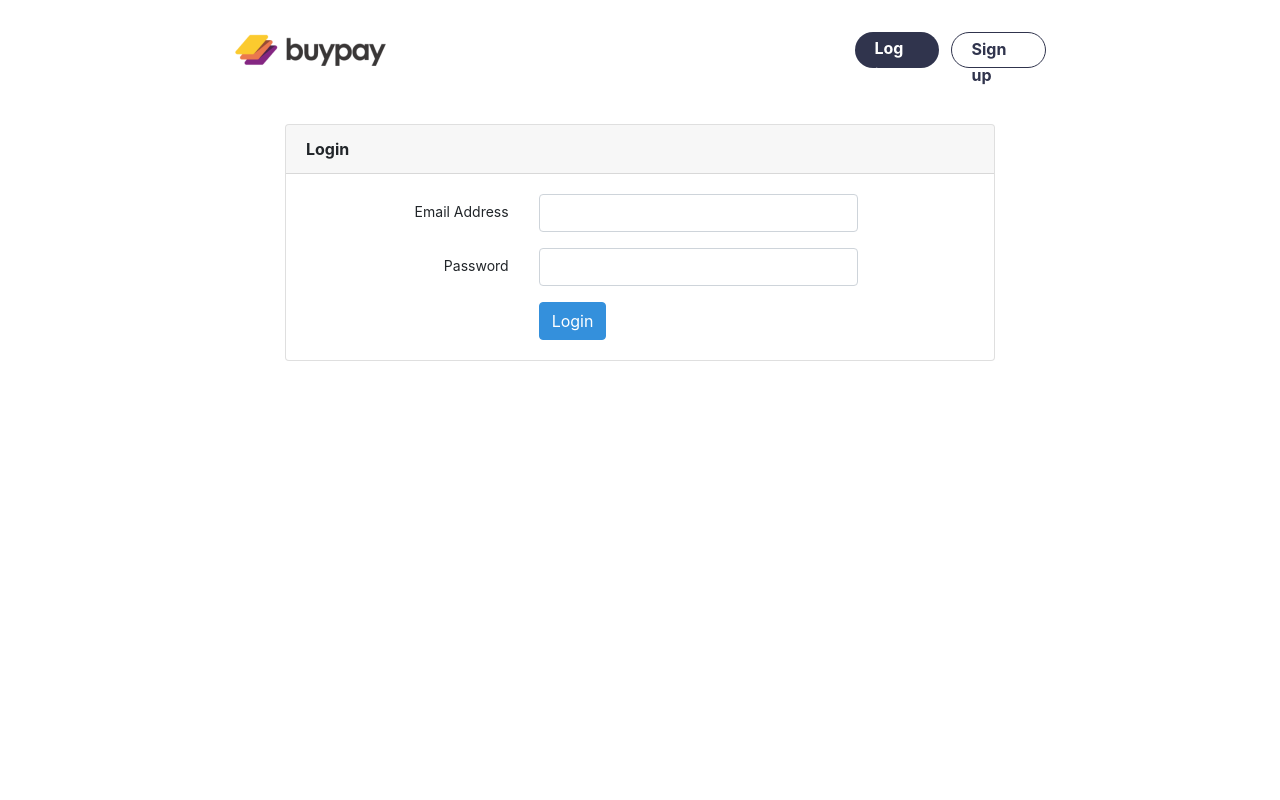
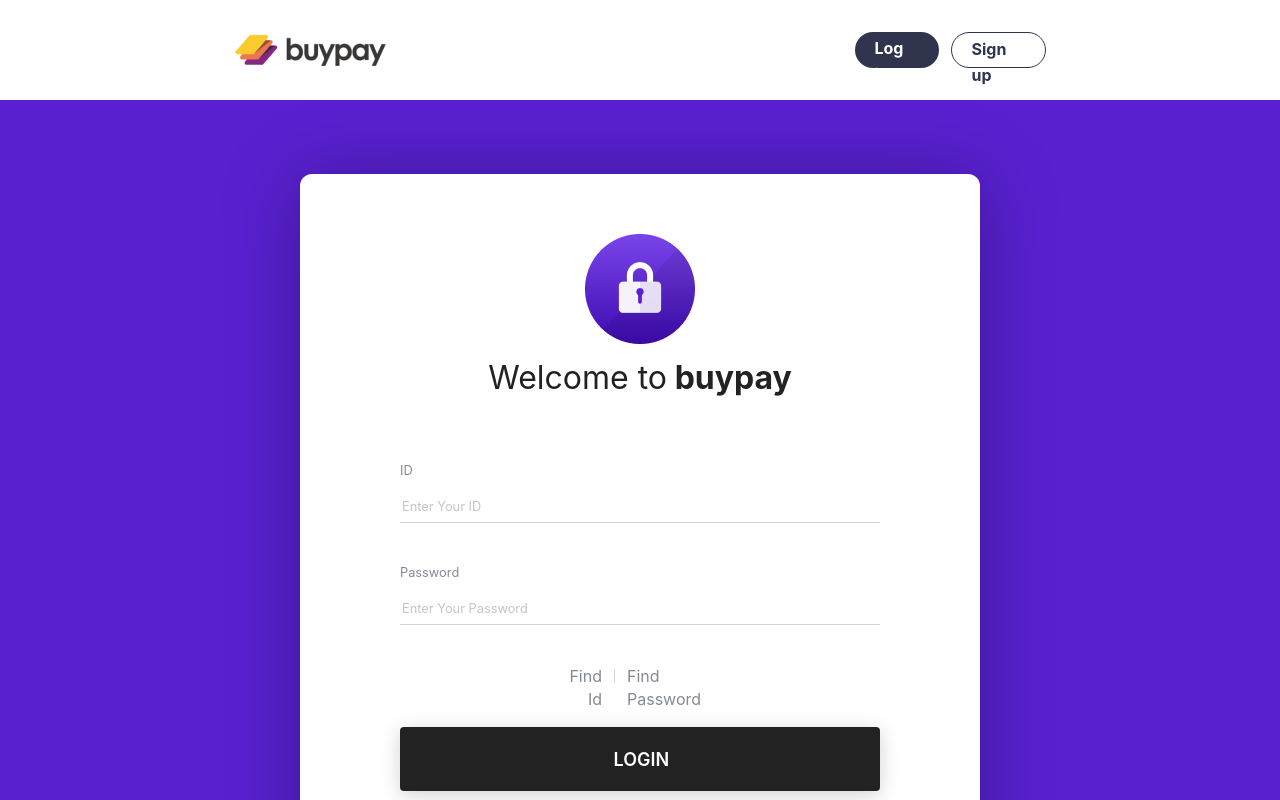
Before and after one commit to wbpcofficial/BuyPay_Official, a React (Create React App) app in the folder frontend/: page /login in a window 1280 px wide. Shown: the top 800 px of the page. Built offline with nearby package versions, Linux system fonts and the light colour scheme.

Commit message:
update Login Page

```diff
--- a/frontend/package.json
+++ b/frontend/package.json
@@ -14,6 +14,7 @@
     "react": "^17.0.1",
     "react-bootstrap": "^1.4.0",
     "react-dom": "^17.0.1",
+    "react-hook-form": "^6.14.2",
     "react-js-pagination": "^3.0.3",
     "react-router-dom": "^5.2.0",
     "react-scripts": "4.0.1",
--- a/frontend/src/components/App.css
+++ b/frontend/src/components/App.css
@@ -1,8 +1,7 @@
-
 body {
   margin: 0;
-  font-family: 'Nunito', BlinkMacSystemFont, 'Segoe UI', 'Roboto', 'Oxygen',
-    'Ubuntu', 'Cantarell', 'Fira Sans', 'Droid Sans', 'Helvetica Neue',
+  font-family: "Nunito", BlinkMacSystemFont, "Segoe UI", "Roboto", "Oxygen",
+    "Ubuntu", "Cantarell", "Fira Sans", "Droid Sans", "Helvetica Neue",
     sans-serif;
   -webkit-font-smoothing: antialiased;
   -moz-osx-font-smoothing: grayscale;
@@ -14,6 +13,10 @@
 }
 select {
   border: 1px solid #ddd;
+}
+
+.main {
+  background: #5920d1;
 }
 
 .btn-primary {
--- a/frontend/src/components/App.js
+++ b/frontend/src/components/App.js
@@ -29,7 +29,7 @@
         <div className="App">
           <Header />
 
-          <div className="main container py-4">
+          <div className="main">
             <Switch>
               <AuthRoute exact path="/">
                 <Redirect to="/timezones" />
--- /dev/null
+++ b/frontend/src/components/FormComponents/Input/CustomInput.js
@@ -0,0 +1,29 @@
+import { InputHTMLAttributes } from "react";
+import { FieldError } from "react-hook-form";
+
+import styles from "./CustomInput.module.scss";
+
+const CustomInput = ({ id, name, label, formRef, error, placeholder, ...props }) => {
+  return (
+    <div className={styles.Field}>
+      {label && (
+        <label htmlFor={id || name} className={styles.Label}>
+          {label}
+        </label>
+      )}
+      <div className={styles.InputContainer}>
+        <input
+          placeholder={placeholder}
+          className={styles.Input}
+          id={id}
+          name={name}
+          ref={formRef}
+          {...props}
+        />
+      </div>
+      {error?.message && <span className={styles.Error}>{error.message}</span>}
+    </div>
+  )
+}
+
+export default CustomInput;
--- /dev/null
+++ b/frontend/src/components/FormComponents/Input/CustomInput.module.scss
@@ -0,0 +1,41 @@
+.Field {
+  display: flex;
+  flex-direction: column;
+  position: relative;
+}
+
+.Label {
+  color: #838a94;
+  font-size: 0.8rem;
+}
+
+.Input {
+  font-size: 1rem;
+  background-color: rgb(255, 255, 255);
+  display: block;
+  width: 100%;
+  border: none;
+  border-bottom: 1px solid#cdd4dc;
+  outline: none;
+  height: 35px;
+  color: #475c91;
+  transition: border-color 0.15s ease-in-out, box-shadow 0.15s ease-in-out;
+  &:focus {
+    // box-shadow: 0 0 0 0.2rem #73aaf2;
+    outline: 0;
+    border: none;
+    border-bottom: 3px solid#464E62;
+  }
+  &::placeholder {
+    color: rgb(197, 197, 197);
+    font-size: 0.8rem;
+  }
+}
+
+.Error {
+  color: #d94e4e;
+  font-size: 0.7rem;
+  position: absolute;
+  left: 5px;
+  bottom: -18px;
+}
--- a/frontend/src/components/auth/Login.js
+++ b/frontend/src/components/auth/Login.js
@@ -1,13 +1,17 @@
 import React, { useState, useEffect } from "react";
+import { useForm } from "react-hook-form";
 import { login } from "../../services";
+import CustomInput from "../FormComponents/Input/CustomInput";
+import styles from "./Login.module.scss";
 
 const Login = ({ history }) => {
   const [email, setEmail] = useState("");
   const [password, setPassword] = useState("");
   const [submitError, setSubmitError] = useState(null);
 
-  const handleSubmit = async (event) => {
-    event.preventDefault();
+  const { register, handleSubmit, errors} = useForm();
+
+  const onSubmit = async ({ email, password}) => {
     try {
       await login({
         email,
@@ -21,7 +25,65 @@
   };
 
   return (
-    <div className="container">
+    <>
+      <div className={styles.Container}>
+        <div className={styles.Card}>
+          <div className={styles.LoginIcon}>
+            <img src="../assets/icons/visual_login.png" />
+          </div>
+          <div className={styles.Title}>
+            Welcome to<strong> &nbsp;buypay</strong>
+          </div>
+          <form onSubmit={handleSubmit(onSubmit)}>
+            <div className={styles.InputContainer}>
+              <div className={styles.IdInput}>
+                <CustomInput
+                  label="ID"
+                  placeholder="Enter Your ID"
+                  name="email"
+                  type="email"
+                  autoComplete="id"
+                  formRef={register({
+                    required: { value: true, message: "An Id is required" },
+                  })}
+                  error={errors.id}
+                />
+              </div>
+
+              <div className={styles.PasswordInput}>
+                <CustomInput
+                  label="Password"
+                  placeholder="Enter Your Password"
+                  name="password"
+                  type="password"
+                  autoComplete="password"
+                  formRef={register({
+                    required: { value: true, message: "A password is required" },
+                  })}
+                  error={errors.password}
+                />
+              </div>
+            </div>
+
+            <div className={styles.FindBtnGroup}>
+              <div className={styles.FindID}><div>Find Id</div></div>
+              <div className={styles.Bar}></div>
+              <div className={styles.FindPassword}><div>Find Password</div></div>
+            </div>
+
+            <button className={styles.LoginBtn}>
+              <div className={styles.Text}>LOGIN</div>
+            </button>
+
+            <div className={styles.Footer}>
+              <div className={styles.Quiz}>Don't have an account?</div>
+              <div className={styles.Register}>Register</div>
+            </div>
+          </form>
+        </div>
+      </div>
+
+      {/* <div className="container">
         <div className="row justify-content-center">
           <div className="col-md-8">
             <div className="card">
@@ -80,7 +142,8 @@
             </div>
           </div>
         </div>
-    </div>
+      </div> */}
+    </>
   );
 };
 
--- /dev/null
+++ b/frontend/src/components/auth/Login.module.scss
@@ -0,0 +1,150 @@
+.Container {
+  height: 100%;
+  padding: 74px 0px 75px 0px;
+  display: flex;
+  justify-content: center;
+  align-items: center;
+
+  .Card {
+    width: 680px;
+    height: 775px;
+
+    background: #ffffff;
+    box-shadow: 0px 4px 80px rgba(0, 0, 0, 0.3);
+    border-radius: 12px;
+
+    padding: 60px 100px 60px 100px;
+
+    .LoginIcon {
+      display: flex;
+      justify-content: center;
+      align-items: center;
+
+      img {
+        width: 110px;
+        height: 110px;
+      }
+    }
+
+    .Title {
+      margin-top: 12px;
+      height: 45px;
+
+      font-family: SF Pro Display;
+      font-style: normal;
+      font-weight: normal;
+      font-size: 32px;
+      line-height: 140%;
+      text-align: center;
+      color: #222222;
+
+      display: flex;
+      justify-content: center;
+      align-items: center;
+    }
+
+    .InputContainer {
+      margin-top: 60px;
+
+      .PasswordInput {
+        margin-top: 40px;
+      }
+    }
+
+    .FindBtnGroup {
+      display: flex;
+      justify-content: center;
+      align-items: center;
+      margin-top: 40px;
+
+      .FindID {
+        width: 47px;
+        height: 22px;
+        div {
+          font-family: SF Pro Display;
+          font-style: normal;
+          font-weight: normal;
+          font-size: 16px;
+          line-height: 140%;
+          text-align: right;
+          color: #838a94;
+        }
+      }
+
+      .Bar {
+        width: 1px;
+        height: 14px;
+        background: #cdd4dc;
+        margin-left: 12px;
+        margin-right: 12px;
+      }
+
+      .FindPassword {
+        width: 98px;
+        height: 22px;
+
+        div {
+          font-family: SF Pro Display;
+          font-style: normal;
+          font-weight: normal;
+          font-size: 16px;
+          line-height: 140%;
+          color: #838a94;
+        }
+      }
+    }
+
+    .LoginBtn {
+      width: 480px;
+      height: 64px;
+      background: #222222;
+      box-shadow: 0px 4px 20px rgba(0, 0, 0, 0.18);
+      border-radius: 4px;
+      border: none;
+      margin-top: 40px;
+
+      display: flex;
+      justify-content: center;
+      align-items: center;
+
+      .Text {
+        width: 53px;
+        height: 25px;
+        font-family: SF Pro Display;
+        font-style: normal;
+        font-weight: 600;
+        font-size: 18px;
+        line-height: 140%;
+        text-align: center;
+
+        color: #ffffff;
+      }
+    }
+
+    .Footer {
+      display: flex;
+      margin-top: 18px;
+      .Quiz {
+        width: 157px;
+        height: 22px;
+        font-family: SF Pro Display;
+        font-style: normal;
+        font-weight: normal;
+        font-size: 16px;
+        line-height: 140%;
+        color: #838a94;
+      }
+      .Register {
+        width: 61px;
+        height: 22px;
+
+        font-family: SF Pro Display;
+        font-style: normal;
+        font-weight: bold;
+        font-size: 16px;
+        line-height: 140%;
+        color: #5920d1;
+      }
+    }
+  }
+}
```
Also changed, not shown: frontend/public/assets/icons/visual_login.png (added), 1 other file (tests, documents, lock files or other folders). Lines whose indentation alone changed are shown as unchanged.
